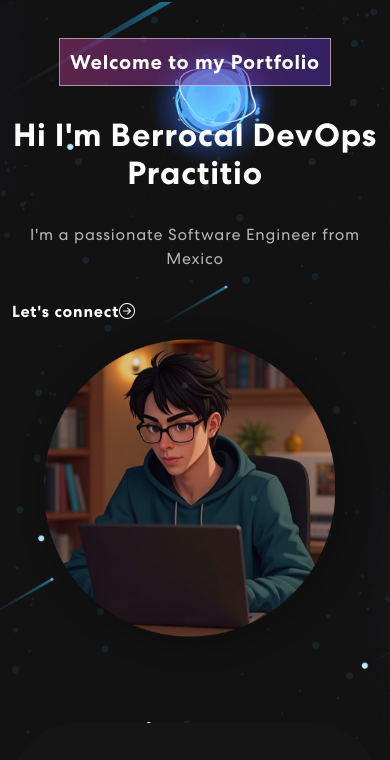
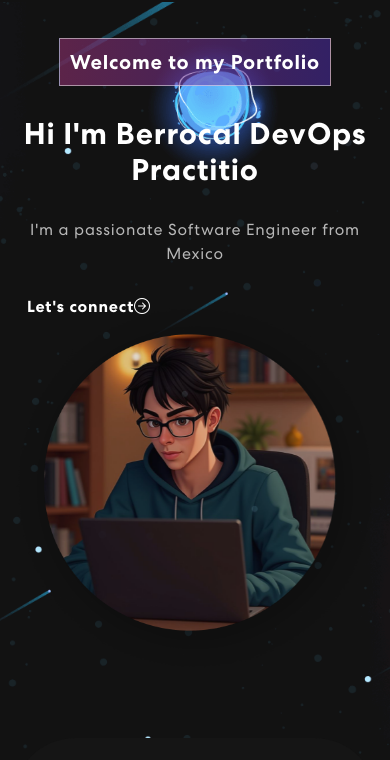
Before and after one commit to Berrocal0406/PortafolioWebAstroReact2024, an Astro site: page / in a window 390 px wide. Shown: the part 82-842 px from the top of the page. Built offline with nearby package versions, Linux system fonts and the light colour scheme; Astro itself is replaced by a stand-in of ours.

Commit message:
Detalles menores

```diff
--- a/src/styles/App.css
+++ b/src/styles/App.css
@@ -116,10 +116,10 @@ nav.navbar .navbar-nav .nav-link.navbar-link {
   font-weight: 400;
   color: #fff !important;
   letter-spacing: 0.8px;
-  padding: 0 25px;
+  padding: 0 40px;
   font-size: 18px;
   opacity: 0.75;
-  padding-left: 50%;
+  padding-left: 70%;
 }
 nav.navbar .navbar-nav a.nav-link.navbar-link:hover,
 nav.navbar .navbar-nav a.nav-link.navbar-link.active {
@@ -282,6 +282,7 @@ nav.navbar .navbar-toggler[aria-expanded="true"] .navbar-toggler-icon {
   line-height: 1;
   margin-bottom: 20px;
   display: block;
+  min-height: 80px; /* Ajusta según la altura promedio del texto */
 }
 .banner p {
   color: #b8b8b8;
@@ -589,16 +590,17 @@ nav.navbar .navbar-toggler[aria-expanded="true"] .navbar-toggler-icon {
 
   /* C) Banner: reduce padding y tamaño de fuente */
   .banner {
-    padding: 120px 0 60px 0; /* en lugar de 260px */
+    padding: 120px 0 80px 0; /* en lugar de 260px */
     text-align: center;
   }
   .banner .tagline{
     margin-bottom: 30px;
   }
   .banner h1 {
-    font-size: 32px; /* en vez de 65px */
-    line-height: 1.2; /* un poco más relajado */
+    font-size: 30px;
+    line-height: 1.2;
     padding: 0 0 10px;
+    min-height: 80px; /* Ajusta según la altura promedio del texto */
   }
   .banner p {
     font-size: 16px;
@@ -607,6 +609,7 @@ nav.navbar .navbar-toggler[aria-expanded="true"] .navbar-toggler-icon {
   .banner button {
     font-size: 16px;
     margin-top: 30px; /* un poco menos */
+    padding-left: 15px;
   }
 
   /* D) Skills */
```
